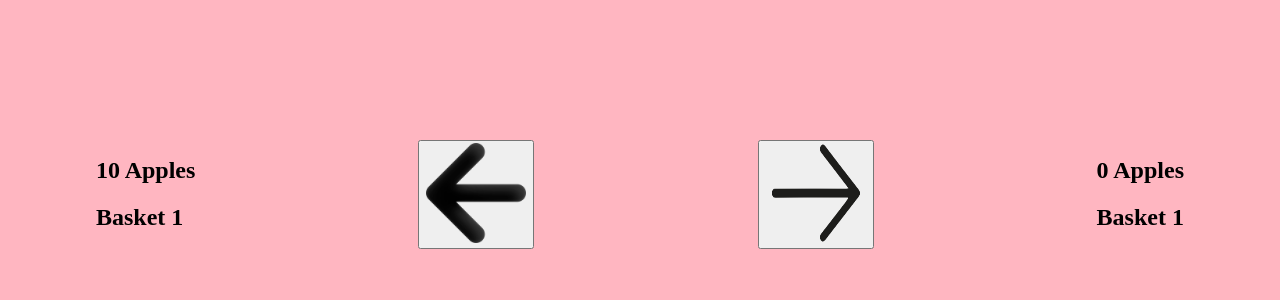
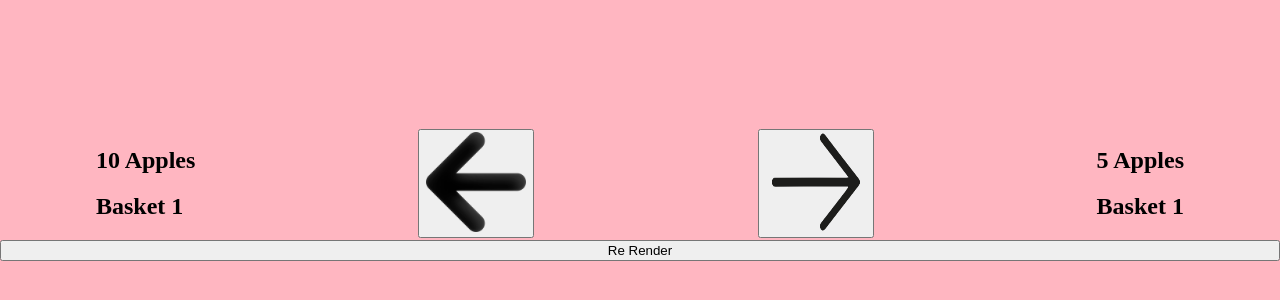
Before and after one commit to Manish-dev3490/Full-Stack-Web-Dev, a React (Vite) app in the folder FrontEnd/React Js/CountApplication/my-vite-app/: page / in a window 1280 px wide. Shown: the part 206-506 px from the top of the page. Built offline with nearby package versions, Linux system fonts and the light colour scheme.

Commit message:
just learning how react re render the component when state of the component changed

```diff
--- a/FrontEnd/React Js/CountApplication/my-vite-app/src/Components/AppleContainer.jsx
+++ b/FrontEnd/React Js/CountApplication/my-vite-app/src/Components/AppleContainer.jsx
@@ -3,15 +3,14 @@ import LeftArrow from "../assets/left.png";
 import RightArrow from "../assets/right.png";
 import Basket from "./Basket";
 
-
-
-
-const AppleContainer = function () {
+import { createRoot } from "react-dom/client";
 
 
   const totalApples = 10;
   let leftapples = totalApples - 5;
   let rightApples = totalApples - leftapples;
+const AppleContainer = function () {
+
 
   function leftclickHandler() {
     console.log("Left arrow");
@@ -19,8 +18,6 @@ const AppleContainer = function () {
     leftapples--;
     console.log(rightApples);
     console.log(leftapples);
-
-
   }
 
   function rightclickHandler() {
@@ -33,6 +30,7 @@ const AppleContainer = function () {
   }
 
   return (
+    <>
       <div
         className="AppleContainer"
         style={{
@@ -44,14 +42,29 @@ const AppleContainer = function () {
       >
         <Basket count={totalApples} />
 
-            <Button clickHandler={leftclickHandler} imageUrl={LeftArrow} tit="left-arrow" />
+        <Button
+          clickHandler={leftclickHandler}
+          imageUrl={LeftArrow}
+          tit="left-arrow"
+        />
         <Button
           clickHandler={rightclickHandler}
           imageUrl={RightArrow}
           tit="rightt-arrow"
         />
-            <Basket count={0} />
+        <Basket count={leftapples} />
       </div>
+
+      <button
+        onClick={function () {
+          createRoot(document.getElementById("root")).render(
+            <AppleContainer />
+          );
+        }}
+      >
+        Re Render
+      </button>
+    </>
   );
 };
 export default AppleContainer;
```
Lines whose indentation alone changed are shown as unchanged.
